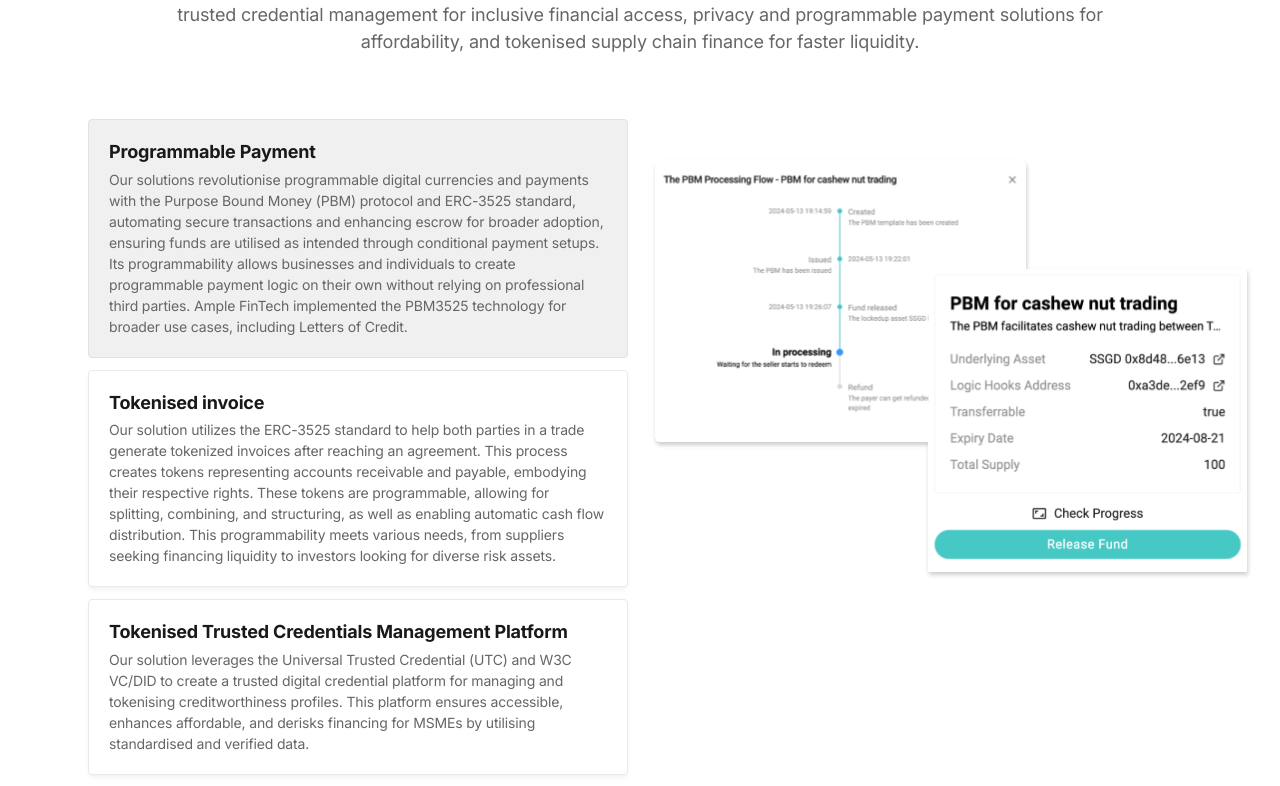
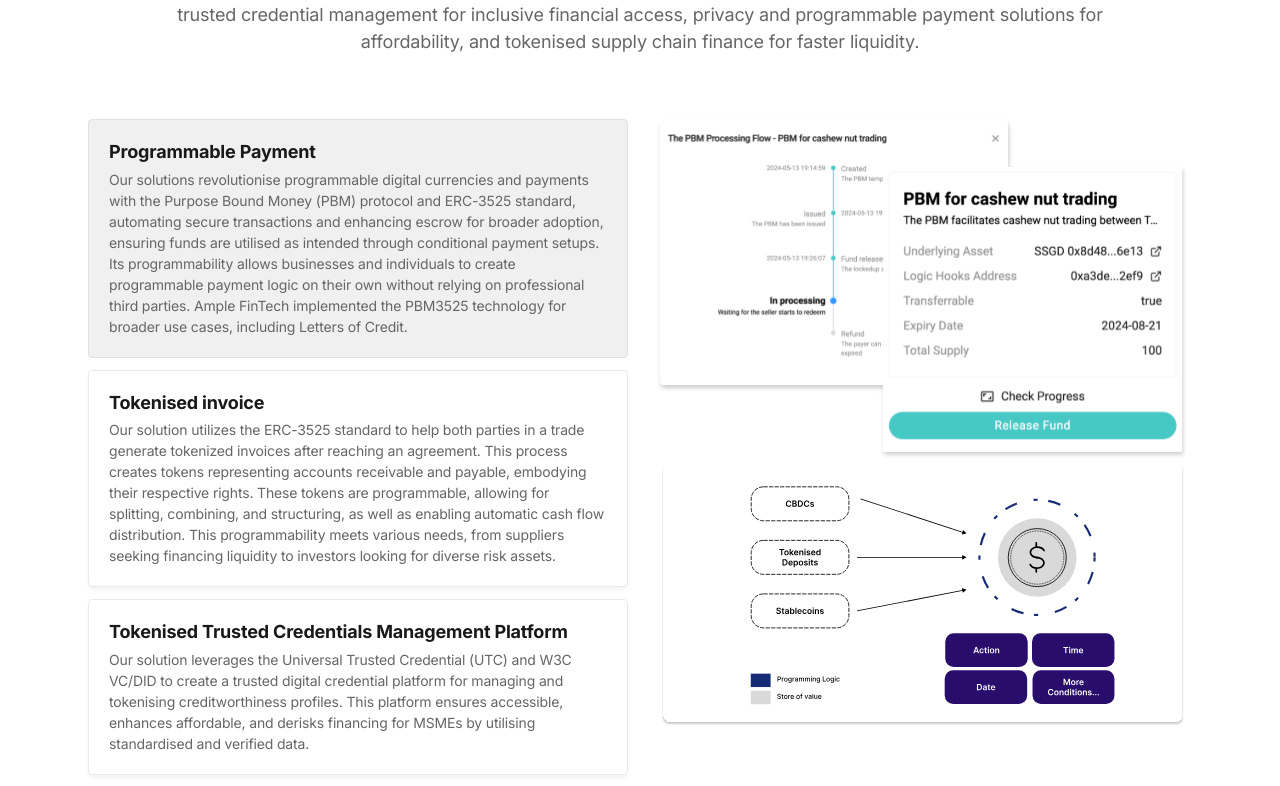
Before and after one commit to sft-labs/website, a Next.js app: page / in a window 1280 px wide. Shown: the part 1404-2190 px from the top of the page. Built offline with nearby package versions, Linux system fonts and the light colour scheme.

Commit message:
fix:image and link

```diff
--- a/components/case-studies.tsx
+++ b/components/case-studies.tsx
@@ -24,13 +24,6 @@ export default function CaseStudies() {
 
   return (
     <section className="relative">
-      {/* Section background (needs .relative class on parent and next sibling elements) */}
-      {/* <div
-        className="absolute inset-0 bg-gray-100 pointer-events-none mb-[-50px]"
-        aria-hidden="true"
-      ></div>
-      <div className="absolute left-0 right-0 m-auto w-px p-px h-20 bg-gray-200 transform -translate-y-1/2"></div> */}
-
       <div className="relative max-w-6xl mx-auto px-4 sm:px-6">
         <div className="pt-12 md:pt-20">
           {/* Section header */}
@@ -66,48 +59,24 @@ export default function CaseStudies() {
                       ? "bg-white shadow-md border-gray-200 hover:shadow-lg"
                       : "bg-[#f0f0f0] border border-[#e1e1e1]"
                   }`}
-                  href="#0"
                   onMouseEnter={() => setTab(1)}
                 >
                   <div>
                     <div className="font-bold leading-snug tracking-tight mb-1">
-                    Programmable Payment
+                      Programmable Payment
                     </div>
                     <div className="text-gray-600 text-sm">
-                    Our solutions revolutionise programmable digital currencies and payments with the Purpose Bound Money (PBM) protocol and ERC-3525 standard, automating secure transactions and enhancing escrow for broader adoption, ensuring funds are utilised as intended through conditional payment setups. Its programmability allows businesses and individuals to create programmable payment logic on their own without relying on professional third parties. Ample FinTech implemented the PBM3525 technology for broader use cases, including Letters of Credit.
+                      Our solutions revolutionise programmable digital
+                      currencies and payments with the Purpose Bound Money (PBM)
+                      protocol and ERC-3525 standard, automating secure
+                      transactions and enhancing escrow for broader adoption,
+                      ensuring funds are utilised as intended through
+                      conditional payment setups. Its programmability allows
+                      businesses and individuals to create programmable payment
+                      logic on their own without relying on professional third
+                      parties. Ample FinTech implemented the PBM3525 technology
+                      for broader use cases, including Letters of Credit.
                     </div>
-                    {/* <div className="flex flex-row gap-3">
-                      <Link
-                        href="https://forms.gle/fBfZchQnS7tjPncQ7"
-                        onClick={(e) => {
-                          e.stopPropagation();
-                        }}
-                        target="_blank"
-                        className="btn-sm text-gray-100 bg-[#9453FF] hover:bg-[#7943cf] mt-2"
-                      >
-                        <span className="text-sm">Book Demo</span>
-                        <svg
-                          className="w-3 h-3 fill-current text-gray-100 shrink-0 ml-2 -mr-1"
-                          viewBox="0 0 12 12"
-                          xmlns="http://www.w3.org/2000/svg"
-                        >
-                          <path
-                            d="M11.707 5.293L7 .586 5.586 2l3 3H0v2h8.586l-3 3L7 11.414l4.707-4.707a1 1 0 000-1.414z"
-                            fillRule="nonzero"
-                          />
-                        </svg>
-                      </Link>
-                      <Link
-                        href="/docs/desft-whitepaper.pdf"
-                        onClick={(e) => {
-                          e.stopPropagation();
-                        }}
-                        target="_blank"
-                        className="btn-sm text-gray-900 bg-[#9553ff00] hover:text-[#7943cf] mt-2"
-                      >
-                        <span className="text-sm">Learn More</span>
-                      </Link>
-                    </div> */}
                   </div>
                 </a>
                 <a
@@ -116,73 +85,25 @@ export default function CaseStudies() {
                       ? "bg-white shadow-md border-gray-200 hover:shadow-lg"
                       : "bg-[#f0f0f0] border border-[#e1e1e1]"
                   }`}
-                  href="#0"
                   onMouseEnter={() => setTab(2)}
                 >
                   <div>
                     <div className="font-bold leading-snug tracking-tight mb-1">
-                    Tokenised invoice
+                      Tokenised invoice
                     </div>
                     <div className="text-gray-600 text-sm">
-                    Our solution utilizes the ERC-3525 standard to help both parties in a trade generate tokenized invoices after reaching an agreement. This process creates tokens representing accounts receivable and payable, embodying their respective rights. These tokens are programmable, allowing for splitting, combining, and structuring, as well as enabling automatic cash flow distribution. This programmability meets various needs, from suppliers seeking financing liquidity to investors looking for diverse risk assets.
-
+                      Our solution utilizes the ERC-3525 standard to help both
+                      parties in a trade generate tokenized invoices after
+                      reaching an agreement. This process creates tokens
+                      representing accounts receivable and payable, embodying
+                      their respective rights. These tokens are programmable,
+                      allowing for splitting, combining, and structuring, as
+                      well as enabling automatic cash flow distribution. This
+                      programmability meets various needs, from suppliers
+                      seeking financing liquidity to investors looking for
+                      diverse risk assets.
                     </div>
-                    {/* <div className="flex flex-row gap-3">
-                      <Link
-                        href="https://forms.gle/fBfZchQnS7tjPncQ7"
-                        onClick={(e) => {
-                          e.stopPropagation();
-                        }}
-                        target="_blank"
-                        className="btn-sm text-gray-100 bg-[#9453FF] hover:bg-[#7943cf] mt-2"
-                      >
-                        <span className="text-sm">Book Demo</span>
-                        <svg
-                          className="w-3 h-3 fill-current text-gray-100 shrink-0 ml-2 -mr-1"
-                          viewBox="0 0 12 12"
-                          xmlns="http://www.w3.org/2000/svg"
-                        >
-                          <path
-                            d="M11.707 5.293L7 .586 5.586 2l3 3H0v2h8.586l-3 3L7 11.414l4.707-4.707a1 1 0 000-1.414z"
-                            fillRule="nonzero"
-                          />
-                        </svg>
-                      </Link>
-                      <Link
-                        href="https://www.mas.gov.sg/-/media/mas-media-library/development/fintech/pbm/pbm-technical-whitepaper.pdf"
-                        onClick={(e) => {
-                          e.stopPropagation();
-                        }}
-                        target="_blank"
-                        className="btn-sm text-gray-900 bg-[#9553ff00] hover:text-[#7943cf] mt-2"
-                      >
-                        <span className="text-sm">Learn More</span>
-                        <svg
-                        className="w-3 h-3 fill-current text-gray-900 shrink-0 ml-2 -mr-1"
-                        viewBox="0 0 12 12"
-                        xmlns="http://www.w3.org/2000/svg"
-                      >
-                        <path
-                          d="M11.707 5.293L7 .586 5.586 2l3 3H0v2h8.586l-3 3L7 11.414l4.707-4.707a1 1 0 000-1.414z"
-                          fillRule="nonzero"
-                        />
-                      </svg>
-                      </Link>
-                    </div> */}
                   </div>
-                  {/* <div className="flex justify-center items-center w-8 h-8 bg-white rounded-full shadow flex-shrink-0 ml-3">
-                    <svg
-                      className="w-3 h-3 fill-current"
-                      viewBox="0 0 12 12"
-                      xmlns="http://www.w3.org/2000/svg"
-                    >
-                      <path
-                        d="M11.334 8.06a.5.5 0 00-.421-.237 6.023 6.023 0 01-5.905-6c0-.41.042-.82.125-1.221a.5.5 0 00-.614-.586 6 6 0 106.832 8.529.5.5 0 00-.017-.485z"
-                        fill="#191919"
-                        fillRule="nonzero"
-                      />
-                    </svg>
-                  </div> */}
                 </a>
                 <a
                   className={`flex items-center text-lg p-5 rounded border transition duration-300 ease-in-out mb-3 ${
@@ -190,51 +111,21 @@ export default function CaseStudies() {
                       ? "bg-white shadow-md border-gray-200 hover:shadow-lg"
                       : "bg-[#f0f0f0] border border-[#e1e1e1]"
                   }`}
-                  href="#0"
                   onMouseEnter={() => setTab(3)}
                 >
                   <div>
                     <div className="font-bold leading-snug tracking-tight mb-1">
-                    Tokenised Trusted Credentials Management Platform
+                      Tokenised Trusted Credentials Management Platform
                     </div>
                     <div className="text-gray-600 text-sm">
-                    Our solution leverages the Universal Trusted Credential (UTC) and W3C VC/DID to create a trusted digital credential platform for managing and tokenising creditworthiness profiles. This platform ensures accessible, enhances affordable, and derisks financing for MSMEs by utilising standardised and verified data.
-
+                      Our solution leverages the Universal Trusted Credential
+                      (UTC) and W3C VC/DID to create a trusted digital
+                      credential platform for managing and tokenising
+                      creditworthiness profiles. This platform ensures
+                      accessible, enhances affordable, and derisks financing for
+                      MSMEs by utilising standardised and verified data.
                     </div>
-                    {/* <Link
-                      href="https://www.undp.org/sites/g/files/zskgke326/files/2023-11/white_paper_on_universal_trusted_credentials.pdf"
-                      onClick={(e) => {
-                        e.stopPropagation();
-                      }}
-                      target="_blank"
-                      className="btn-sm text-gray-900 bg-[#9553ff00] hover:text-[#7943cf] mt-2"
-                    >
-                      <span className="text-sm">Learn More</span>
-                      <svg
-                        className="w-3 h-3 fill-current text-gray-900 shrink-0 ml-2 -mr-1"
-                        viewBox="0 0 12 12"
-                        xmlns="http://www.w3.org/2000/svg"
-                      >
-                        <path
-                          d="M11.707 5.293L7 .586 5.586 2l3 3H0v2h8.586l-3 3L7 11.414l4.707-4.707a1 1 0 000-1.414z"
-                          fillRule="nonzero"
-                        />
-                      </svg>
-                    </Link> */}
                   </div>
-                  {/* <div className="flex justify-center items-center w-8 h-8 bg-white rounded-full shadow flex-shrink-0 ml-3">
-                    <svg
-                      className="w-3 h-3 fill-current"
-                      viewBox="0 0 12 12"
-                      xmlns="http://www.w3.org/2000/svg"
-                    >
-                      <path
-                        d="M11.334 8.06a.5.5 0 00-.421-.237 6.023 6.023 0 01-5.905-6c0-.41.042-.82.125-1.221a.5.5 0 00-.614-.586 6 6 0 106.832 8.529.5.5 0 00-.017-.485z"
-                        fill="#191919"
-                        fillRule="nonzero"
-                      />
-                    </svg>
-                  </div> */}
                 </a>
                 <a
                   className={`flex items-center text-lg p-5 rounded border transition duration-300 ease-in-out mb-3 ${
@@ -242,7 +133,6 @@ export default function CaseStudies() {
                       ? "bg-white shadow-md border-gray-200 hover:shadow-lg"
                       : "bg-[#f0f0f0] border border-[#e1e1e1]"
                   }`}
-                  href="#0"
                   onMouseEnter={() => setTab(4)}
                 >
                   <div>
@@ -315,11 +205,11 @@ export default function CaseStudies() {
                     beforeEnter={() => heightFix()}
                     unmount={false}
                   >
-                    <div className="relative flex md:mt-10">
+                    <div className="relative flex">
                       <Image
                         className="md:max-w-none mx-auto rounded"
                         src={PBM}
-                        width={600}
+                        width={530}
                         height={457}
                         alt="Features bg"
                       />
@@ -363,11 +253,11 @@ export default function CaseStudies() {
                     beforeEnter={() => heightFix()}
                     unmount={false}
                   >
-                    <div className="relative flex md:mt-32">
+                    <div className="relative flex md:mt-12 md:ml-[-40px]">
                       <Image
                         className="md:max-w-none mx-auto rounded"
                         src={UTC}
-                        width={520}
+                        width={600}
                         height={457}
                         alt="Features bg"
                       />
--- a/components/latest-update.tsx
+++ b/components/latest-update.tsx
@@ -30,6 +30,7 @@ const LatestUpdated = () => {
           <div key={index} className="mb-4 last:mb-0">
             <div className="text-gray-500 text-sm">{post.date}</div>
             <a
+              target="_blank"
               href={post.url}
               className="text-xl font-semibold mt-2 hover:text-[#9453FF]"
             >
--- a/components/testimonials.tsx
+++ b/components/testimonials.tsx
@@ -52,7 +52,7 @@ export default function Testimonials() {
           </div>
 
           {/* Items */}
-          <div className="max-w-md md:max-w-4xl mx-auto flex justify-center gap-5 md:gap-16">
+          <div className="max-w-md md:max-w-4xl mx-auto flex justify-center gap-3 md:gap-12">
             {/* Item */}
             <a
               href="https://globalfintechinstitute.org/"
```
Also changed, not shown: public/PBM.svg, public/UTC.svg.
